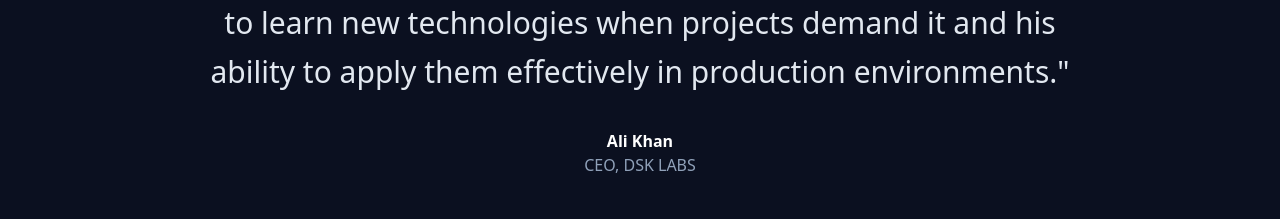
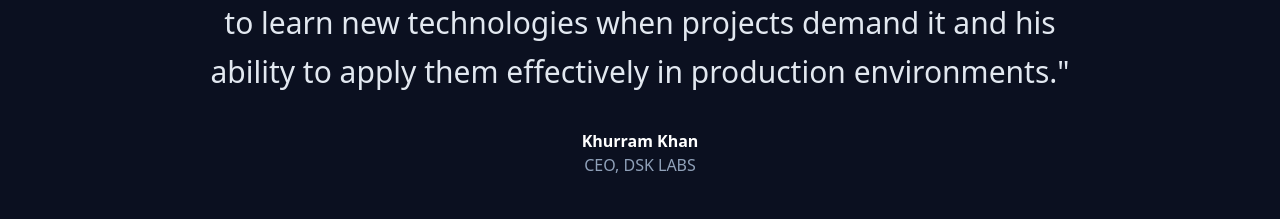
Before and after one commit to monirul-dev/portfolio, a Next.js app: page / in a window 1280 px wide. Shown: the part 6360-6579 px from the top of the page. Built offline with nearby package versions, Linux system fonts and the light colour scheme.

Commit message:
update testimonial

```diff
--- a/data/content.ts
+++ b/data/content.ts
@@ -230,7 +230,7 @@ export const testimonial = {
   quote:
     "Monirul has consistently demonstrated the ability to take ownership of complex technical challenges and deliver reliable solutions. From Power Platform applications supporting daily business operations to large-scale data engineering and automation initiatives, he approaches every project with professionalism, strong problem-solving skills, and a commitment to quality. What stands out most is his willingness to learn new technologies when projects demand it and his ability to apply them effectively in production environments.",
 
-  author: "Ali Khan",
+  author: "Khurram Khan",
 
   role: "CEO, DSK LABS",
 };
```
